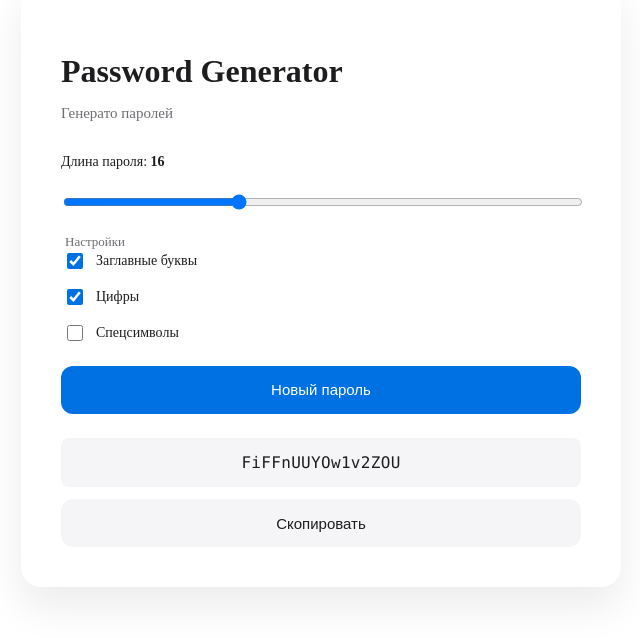
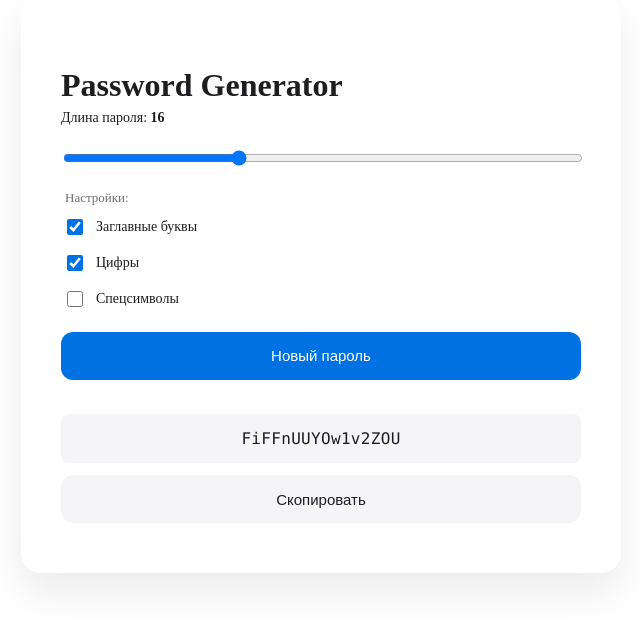
Before and after one commit to AlexDolyaSoftFrontEnd/Password-Generator, a React (Vite) app: page / in a window 1280 px wide. Shown: the part 180-818 px from the top of the page, without its empty margins (319-959 px from the left). Built offline with nearby package versions, Linux system fonts and the light colour scheme.

Commit message:
Fix styles

```diff
--- a/src/App.jsx
+++ b/src/App.jsx
@@ -101,7 +101,7 @@ export default function PasswordGenerator() {
 
       {copied && (
         <div className={styles.toast} role="alert">
-          Пароль скопирован
+          <span className={styles.toast__title}>Пароль скопирован</span>
         </div>
       )}
 
@@ -109,10 +109,7 @@ export default function PasswordGenerator() {
         <article className={styles.card}>
           {/* Header */}
           <header>
-            <h1 className={styles.title}>Password Generator</h1>
-            <p className={styles.subtitle}>
-              Генерато паролей
-            </p>
+            <h1 className={styles.cover__title}>Password Generator</h1>
           </header>
 
           {/* Controls */}
@@ -125,7 +122,7 @@ export default function PasswordGenerator() {
           >
             {/* Length */}
             <label className={styles.rangeLabel}>
-              Длина пароля: <strong>{length}</strong>
+              <span>Длина пароля: <strong>{length}</strong></span>
             </label>
 
             <input
@@ -143,7 +140,7 @@ export default function PasswordGenerator() {
             {/* Options */}
             <fieldset className={styles.toggles}>
               <legend className={styles.legend}>
-                Настройки
+                Настройки:
               </legend>
 
               <label>
--- a/src/PasswordGenerator.module.css
+++ b/src/PasswordGenerator.module.css
@@ -56,18 +56,14 @@
    Header
 ================================================== */
 
-.title {
+.cover__title {
   font-size: 32px;
   font-weight: 600;
+  line-height: normal;
   color: var(--color-text);
   margin-bottom: 6px;
 }
 
-.subtitle {
-  font-size: 15px;
-  color: var(--color-muted);
-  margin-bottom: 32px;
-}
 
 /* ==================================================
    Controls
@@ -80,6 +76,8 @@
 
 .rangeLabel {
   font-size: 14px;
+  font-weight: normal;
+  line-height: normal;
   color: var(--color-text);
 }
 
@@ -102,12 +100,15 @@ input[type="range"] {
 .legend {
   font-size: 13px;
   font-weight: 500;
+  line-height: normal;
+  margin-bottom: 10px;
   color: var(--color-muted);
 }
 
 .toggles label {
   display: flex;
   align-items: center;
+  justify-content: flex-start;
   gap: 10px;
   font-size: 14px;
   color: var(--color-text);
@@ -133,11 +134,11 @@ input[type="checkbox"] {
   font-size: 15px;
   font-weight: 500;
 
-  display: inline-flex;
+  display: flex;
   align-items: center;
   justify-content: center;
-  gap: 8px;
-
+  gap: 10px;
+  margin-bottom: 10px;
   cursor: pointer;
   transition:
     background var(--transition-base),
@@ -208,6 +209,8 @@ input[type="checkbox"] {
 
   word-break: break-all;
   user-select: none;
+  outline: none;
+  border: none;
 
   font-family:
     ui-monospace,
@@ -230,12 +233,18 @@ input[type="checkbox"] {
   right: 24px;
 
   background: var(--color-text);
-  color: #ffffff;
 
   padding: 10px 14px;
+  margin: 0 auto;
   border-radius: var(--radius-md);
 
-  font-size: 13px;
   box-shadow: 0 10px 30px rgba(0, 0, 0, 0.25);
   z-index: 1000;
 }
+
+.toast__title {
+  font-size: 13px;
+  font-weight: normal;
+  line-height: normal;
+  color: #ffffff;
+}
```
